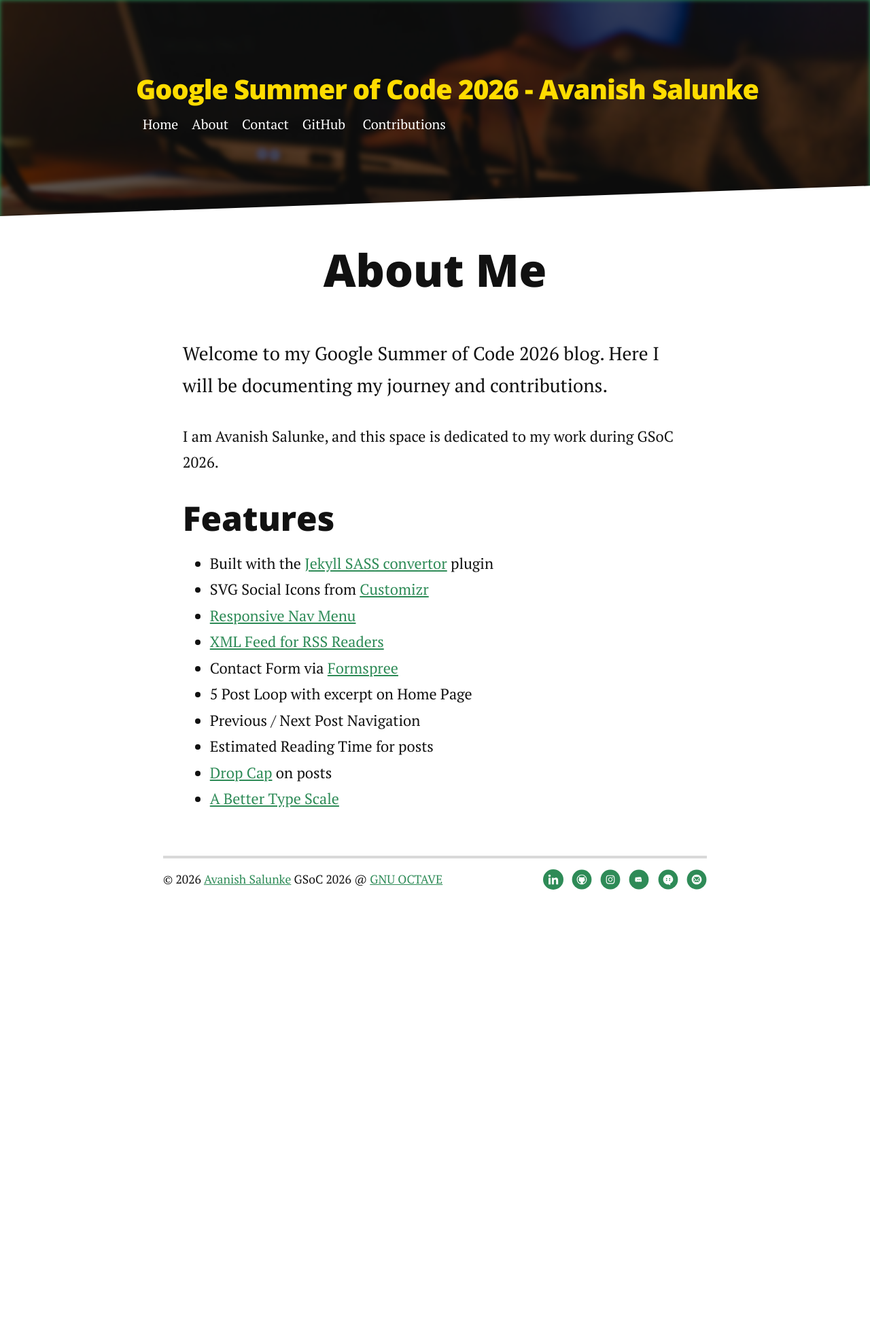
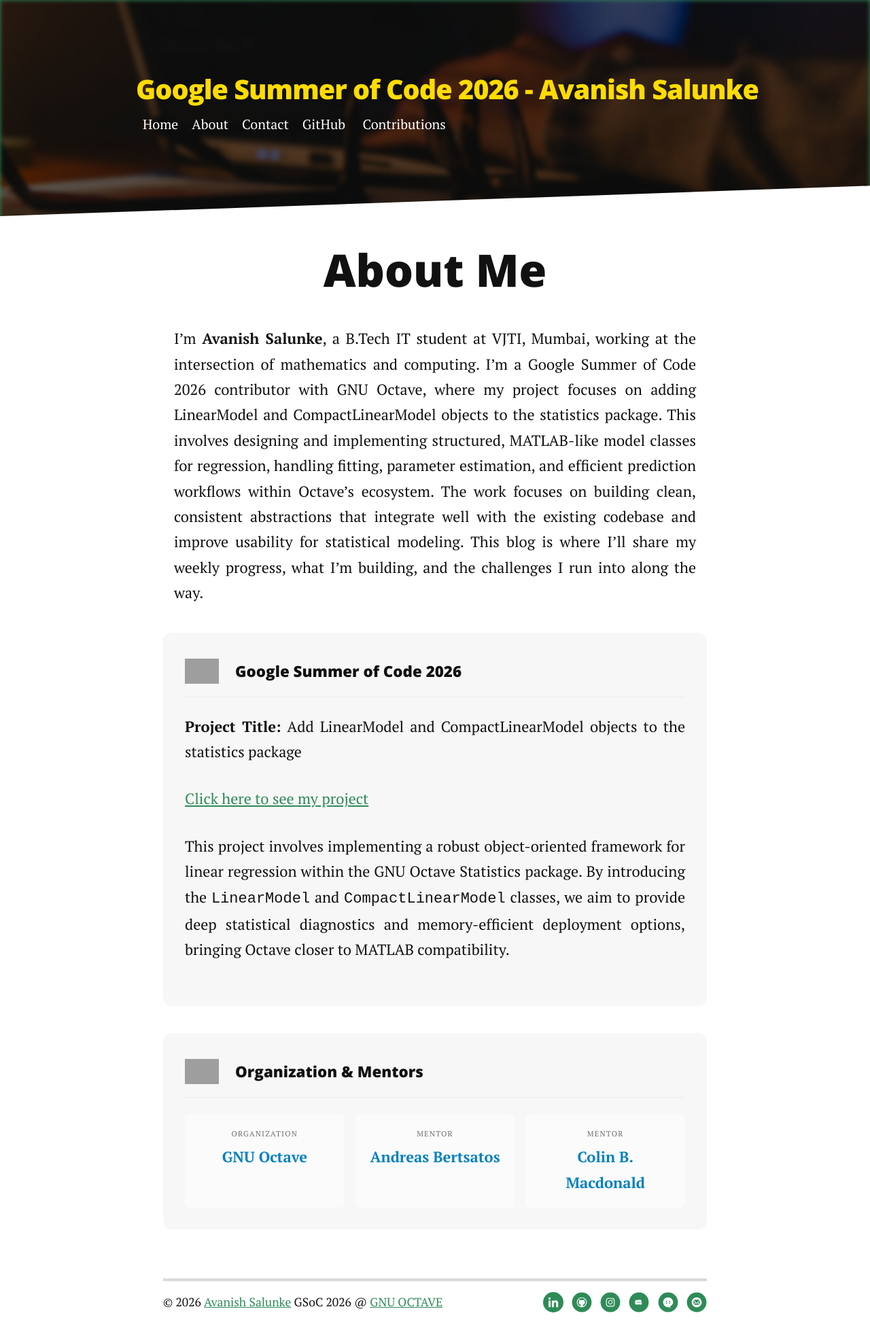
Before and after one commit to AvanishSalunke/AvanishSalunke-gsoc-2026, a Jekyll site: the page built from about.md, in a window 1280 px wide. Shown: the whole page at 68% size. Built offline with Jekyll 4.4.1, drawn with Linux system fonts in a browser that asks for light colours; nearby versions of some CDN libraries; before the commit the page ends 1350 px from its top, so only the background shows below that; grey boxes are pictures that could not be loaded.

Commit message:
update: about section

```diff
--- a/about.md
+++ b/about.md
@@ -1,23 +1,167 @@
 ---
 layout: default
-title: About Google Summer of Code 2026 - Avanish Salunke
+title: About Avanish Salunke
 ---
 
-<div class="post">
-	<h1 class="pageTitle">About Me</h1>
-	<p class="intro">Welcome to my Google Summer of Code 2026 blog. Here I will be documenting my journey and contributions.</p>
-	<p>I am Avanish Salunke, and this space is dedicated to my work during GSoC 2026.</p>
-	<h2>Features</h2>
-	<ul>
-		<li>Built with the <a href="https://github.com/jekyll/jekyll-sass-converter">Jekyll SASS convertor</a> plugin</li>
-  		<li>SVG Social Icons from <a href="http://customizr.net/icons/">Customizr</a></li>
-  		<li><a href="http://responsive-nav.com/">Responsive Nav Menu</a></li>
-  		<li><a href="https://github.com/snaptortoise/jekyll-rss-feeds">XML Feed for RSS Readers</a></li>
-  		<li>Contact Form via <a href="http://formspree.io/">Formspree</a></li>
-      <li>5 Post Loop with excerpt on Home Page</li>
-  		<li>Previous / Next Post Navigation</li>
-      <li>Estimated Reading Time for posts</li>
-  		<li><a href="https://github.com/adobe-webplatform/dropcap.js">Drop Cap</a> on posts</li>
-  		<li><a href="http://typecast.com/blog/a-more-modern-scale-for-web-typography">A Better Type Scale</a></li>
-  	</ul>
+<div id="about">
+  <h1 class="pageTitle">About Me</h1>
+
+  <div class="about-content">
+    <div class="about-box bio-box">
+      <p>I’m <strong>Avanish Salunke</strong>, a B.Tech IT student at VJTI, Mumbai, working at the intersection of mathematics and computing. I’m a Google Summer of Code 2026 contributor with GNU Octave, where my project focuses on adding LinearModel and CompactLinearModel objects to the statistics package. This involves designing and implementing structured, MATLAB-like model classes for regression, handling fitting, parameter estimation, and efficient prediction workflows within Octave’s ecosystem. The work focuses on building clean, consistent abstractions that integrate well with the existing codebase and improve usability for statistical modeling. This blog is where I’ll share my weekly progress, what I’m building, and the challenges I run into along the way.</p>
+    </div>
+
+    <div class="about-box project-box">
+      <div class="project-header">
+        <img src="https://upload.wikimedia.org/wikipedia/commons/0/08/GSoC_logo.svg" alt="GSoC Logo" class="gsoc-logo">
+        <h2 class="section-heading">Google Summer of Code 2026</h2>
+      </div>
+      <div class="project-details">
+        <p><strong>Project Title:</strong> Add LinearModel and CompactLinearModel objects to the statistics package</p>
+        <p><a href="https://summerofcode.withgoogle.com/programs/2026/projects/YKFoacXh" target="_blank">Click here to see my project</a></p>
+
+        <p>This project involves implementing a robust object-oriented framework for linear regression within the GNU Octave Statistics package. By introducing the <code>LinearModel</code> and <code>CompactLinearModel</code> classes, we aim to provide deep statistical diagnostics and memory-efficient deployment options, bringing Octave closer to MATLAB compatibility.</p>
+      </div>
+    </div>
+
+    <div class="about-box org-box">
+      <div class="org-header">
+        <img src="https://upload.wikimedia.org/wikipedia/commons/6/6a/Gnu-octave-logo.svg" alt="GNU Octave Logo" class="octave-logo">
+        <h2 class="section-heading">Organization & Mentors</h2>
+      </div>
+
+      <div class="mentors-grid">
+        <div class="mentor-item">
+          <span class="label">Organization</span>
+          <a href="https://www.gnu.org/software/octave/" target="_blank">GNU Octave</a>
+        </div>
+        <div class="mentor-item">
+          <span class="label">Mentor</span>
+          <a href="https://octave.discourse.group/u/pr0m1th3as/summary" target="_blank">Andreas Bertsatos</a>
+        </div>
+        <div class="mentor-item">
+          <span class="label">Mentor</span>
+          <a href="https://octave.discourse.group/u/cbm/summary" target="_blank">Colin B. Macdonald</a>
+        </div>
+      </div>
+    </div>
+  </div>
 </div>
+
+<style>
+#about {
+  width: 100%;
+  max-width: 800px;
+  margin: 0 auto;
+  float: none !important;
+}
+
+.pageTitle {
+  text-align: center !important;
+  margin-bottom: 3rem;
+}
+
+.about-content {
+  width: 100% !important;
+  max-width: 100% !important;
+  float: none !important;
+  margin: 0 auto !important;
+}
+
+.about-box {
+  margin-bottom: 2.5rem;
+  padding: 2rem;
+  background: rgba(0,0,0,0.03);
+  border-radius: 12px;
+  line-height: 1.7;
+}
+
+.bio-box {
+  background: none;
+  padding: 0 1rem;
+  text-align: justify;
+}
+
+.project-details {
+  text-align: justify;
+}
+
+.section-heading {
+  margin-top: 0;
+  margin-bottom: 0;
+  font-size: 1.4rem;
+  font-weight: 700;
+}
+
+.project-header, .org-header {
+  display: flex;
+  align-items: center;
+  gap: 1.5rem;
+  margin-bottom: 1.5rem;
+  border-bottom: 1px solid rgba(0,0,0,0.05);
+  padding-bottom: 0.75rem;
+}
+
+.gsoc-logo, .octave-logo {
+  width: 50px;
+  height: 50px;
+  object-fit: contain;
+}
+
+.mentors-grid {
+  display: flex;
+  justify-content: space-between;
+  gap: 1rem;
+  margin-top: 1.5rem;
+  flex-wrap: wrap;
+}
+
+.mentor-item {
+  flex: 1;
+  min-width: 180px;
+  background: rgba(255,255,255,0.6);
+  padding: 1.2rem;
+  border-radius: 8px;
+  text-align: center;
+}
+
+.mentor-item .label {
+  display: block;
+  font-size: 0.7rem;
+  text-transform: uppercase;
+  letter-spacing: 1.2px;
+  opacity: 0.6;
+  margin-bottom: 0.4rem;
+}
+
+.mentor-item a {
+  font-weight: 700;
+  text-decoration: none;
+  color: #0080C0;
+}
+
+@media (prefers-color-scheme: dark) {
+  .about-box {
+    background: rgba(255,255,255,0.05);
+  }
+  .mentor-item {
+    background: rgba(0,0,0,0.3);
+  }
+  .project-header, .org-header {
+    border-bottom-color: rgba(255,255,255,0.1);
+  }
+}
+
+@media (max-width: 600px) {
+  .project-header, .org-header {
+    flex-direction: column;
+    text-align: center;
+  }
+  .mentor-item {
+    min-width: 100%;
+  }
+  .bio-box, .project-details {
+    text-align: left; /* Better for mobile */
+  }
+}
+</style>
```
Also changed, not shown: _posts/2014-12-10-test-post.markdown (deleted, +0 -17 lines), _posts/2014-12-11-image-in-post.markdown (deleted, +0 -19 lines), _posts/2014-12-12-figure-with-caption.markdown (deleted, +0 -30 lines), _posts/2014-12-13-code-snippet.markdown (deleted, +0 -22 lines), _posts/2014-12-14-featured-image.markdown (deleted, +0 -18 lines), 2014-12-15-example-post-formatting.markdown (renamed from _posts/2014-12-15-example-post-formatting.markdown).
